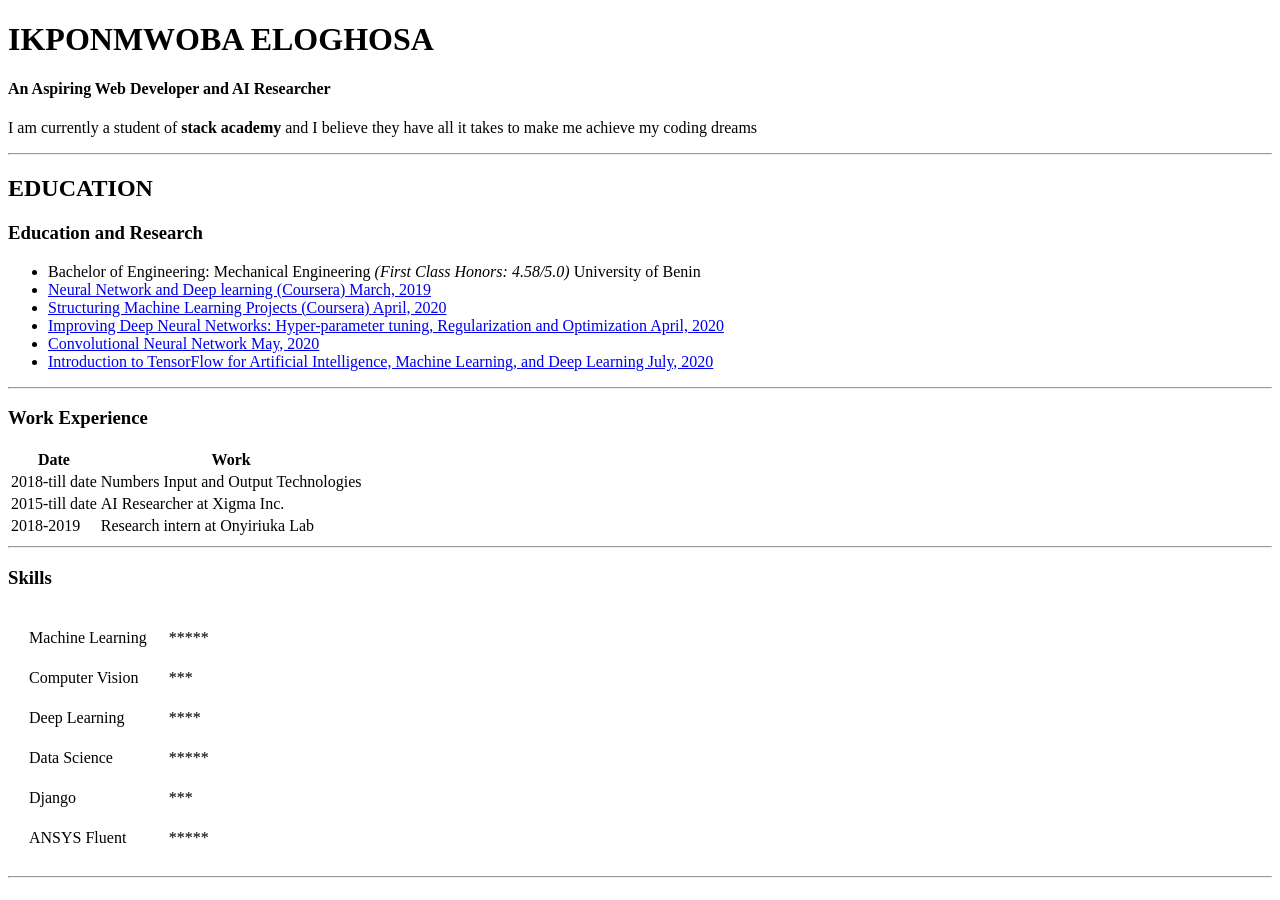
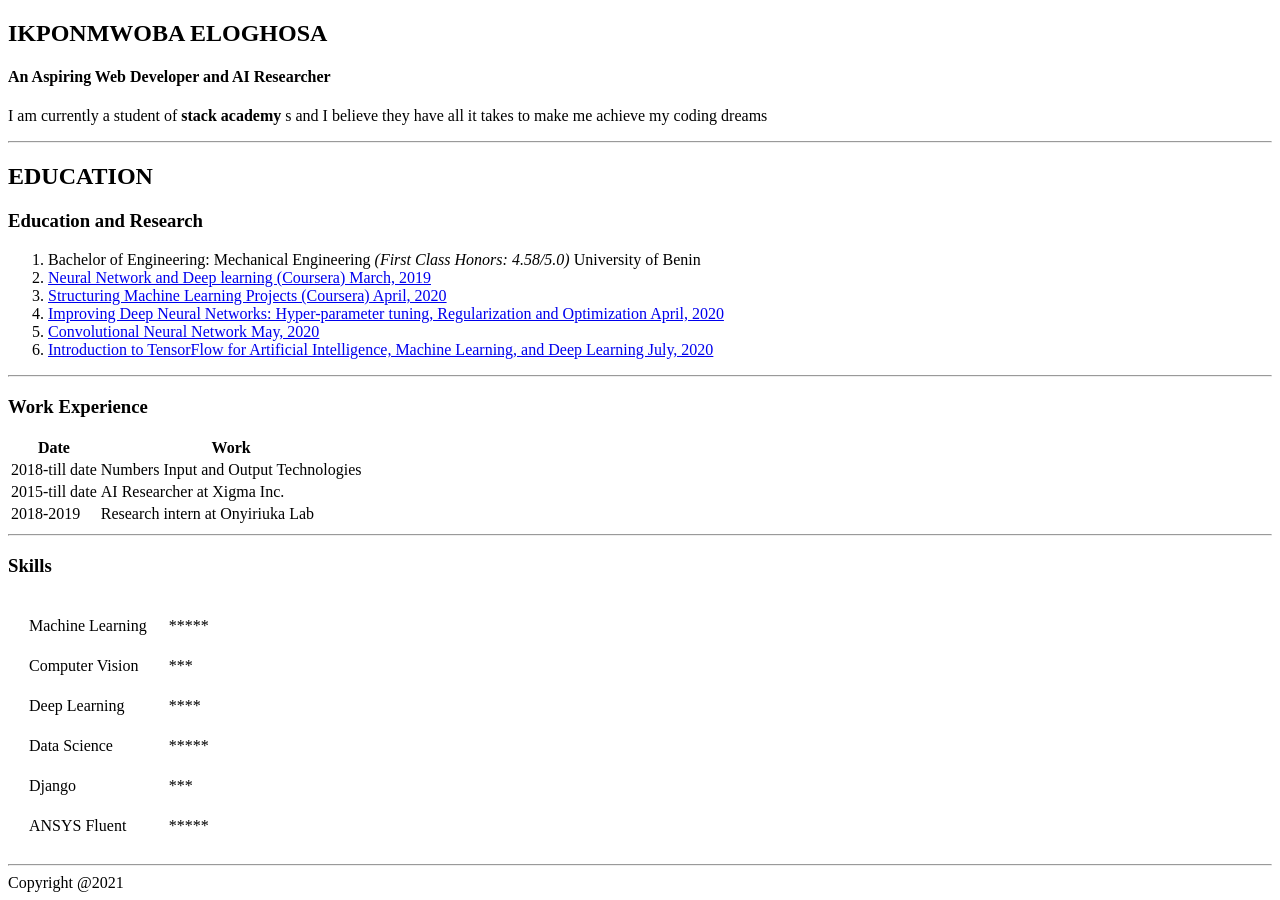
Before and after one commit to Lazi-Algorithm/StackAcademic-Task2, a plain HTML site: page index.html in a window 1280 px wide. Drawn offline with Linux system fonts and the light colour scheme.

Commit message:
Added Semantic Elements

```diff
--- a/index.html
+++ b/index.html
@@ -6,13 +6,18 @@
     <title>lazi_algorithm</title>
 </head>
 <body>
+    <section>
     <h1>IKPONMWOBA ELOGHOSA</h1>
     <h4>An Aspiring Web Developer and AI Researcher</h4>
-    <p>I am currently a student of <strong> stack academy </strong> and I believe they have all it takes to make me achieve my coding dreams</p>
+    <p>I am currently a student of <strong> stack academy </strong>s and I believe they have all it takes to make me achieve my coding dreams</p>
+    </section>
+
     <hr>
+
+    <section>
     <h2>EDUCATION</h2>
     <h3>Education and Research</h3>
-    <ul>
+    <ol>
         <li>
             Bachelor of Engineering: Mechanical Engineering <em>(First Class Honors: 4.58/5.0)</em> University of Benin
         </li>
@@ -38,9 +43,15 @@
             <a href="https://www.coursera.org/account/accomplishments/certificate/7QYTYTUXRKD5">Introduction to
                 TensorFlow for Artificial Intelligence, Machine Learning, and Deep Learning July, 2020</a>
         </li>
-    </ul>
+    </ol>
+    </section>
+
+
     <hr>
+
+    <section>
     <h3>Work Experience</h3>
+
     <table>
         <thead>
             <th>Date</th>
@@ -90,7 +101,11 @@
         </tr>
     </table>
 
+    </section>
+
     <hr>
-
+    <footer>
+    Copyright @2021
+    </footer>
 </body>
 </html>
```
